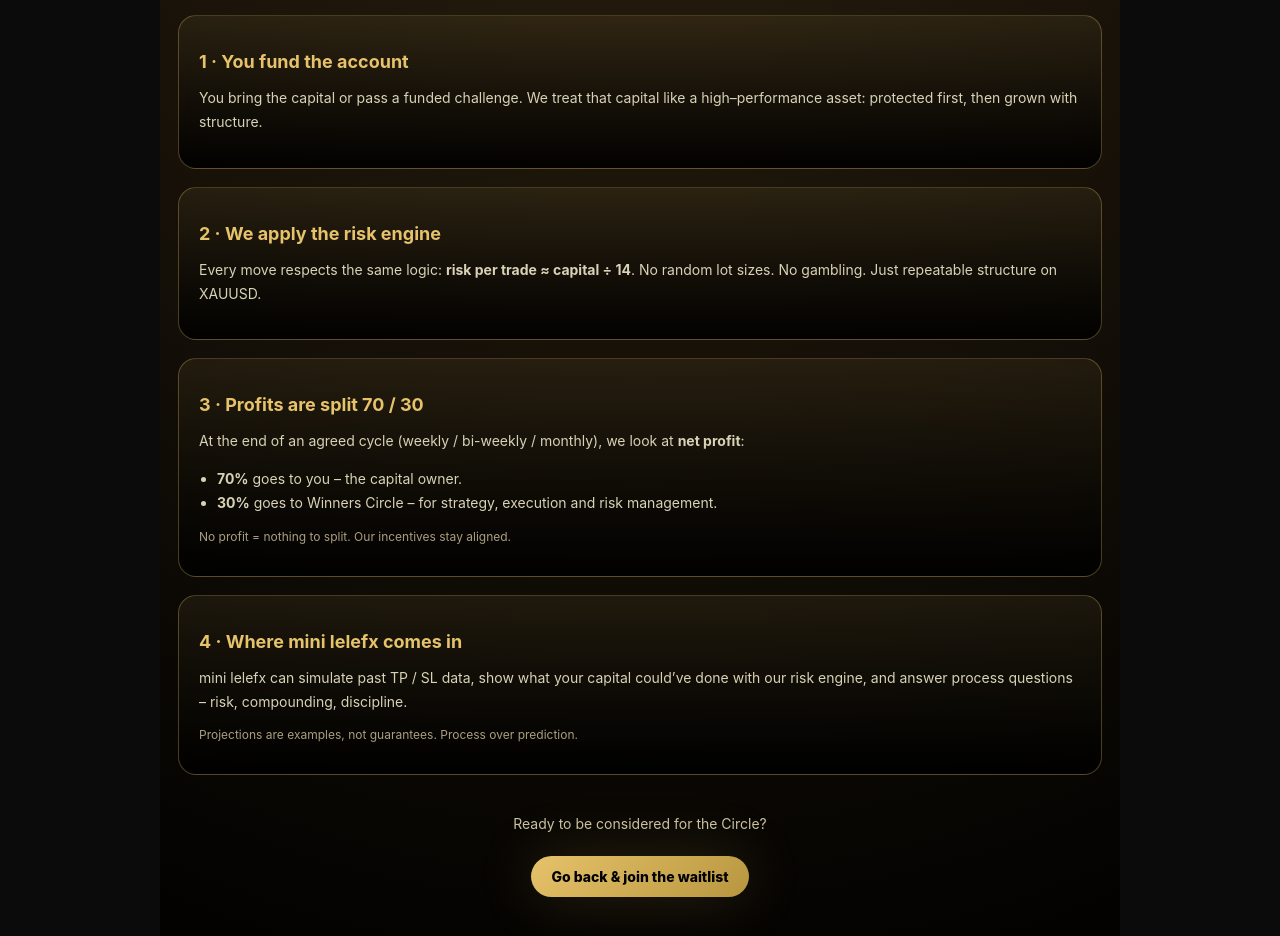
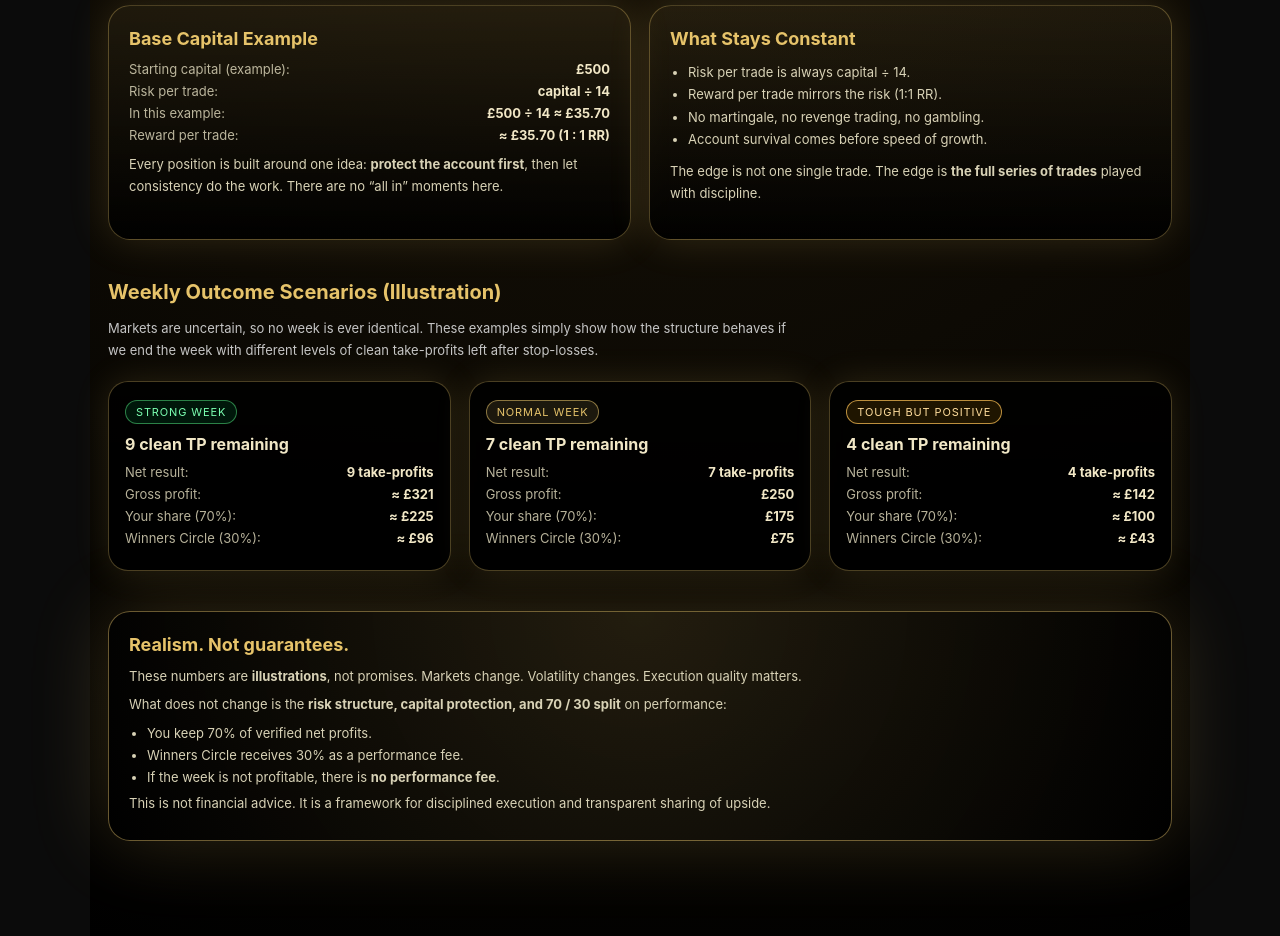
Before and after one commit to bammamileleabdul/winners-circle-university, a Next.js app: page /how in a window 1280 px wide. Shown: the part 260-1196 px from the top of the page. Built offline with nearby package versions, Linux system fonts and the light colour scheme.

Commit message:
Update page.js

```diff
--- a/app/how/page.js
+++ b/app/how/page.js
@@ -1,201 +1,371 @@
 "use client";
 
-export default function HowPage() {
+export default function How() {
   return (
-    <main
-      style={{
-        minHeight: "100vh",
-        padding: "80px 18px 120px",
-        background:
-          "radial-gradient(circle at top, #2a1f0f, #000)",
-        color: "#f5f1dd",
-        maxWidth: "960px",
-        margin: "0 auto",
-      }}
-    >
-      <section style={{ textAlign: "center", marginBottom: "40px" }}>
-        <p
-          style={{
-            display: "inline-block",
-            padding: "8px 14px",
-            borderRadius: 999,
-            border: "1px solid rgba(230,195,106,0.35)",
-            color: "#e6c36a",
-            fontSize: 11,
-            letterSpacing: "0.16em",
-            marginBottom: 16,
-          }}
-        >
-          HOW IT WORKS
+    <>
+      <section className="how">
+        <div className="pill">HOW IT WORKS · TRANSPARENT MATH</div>
+
+        <h1>How the Numbers Actually Work</h1>
+        <p className="lead">
+          No hype. No mystery. Just disciplined risk, fixed structure, and clear
+          performance sharing between you and Winners Circle.
         </p>
 
-        <h1
-          style={{
-            fontSize: 28,
-            marginBottom: 12,
-            color: "#e6c36a",
-          }}
-        >
-          How Winners Circle makes you money
-        </h1>
-
-        <p
-          style={{
-            fontSize: 14,
-            lineHeight: 1.8,
-            color: "#ddd3b4",
-          }}
-        >
-          Simple split: <strong>you keep 70%</strong>,{" "}
-          <strong>we take 30%</strong>. Our job is to protect capital,
-          compound clean returns, and keep the whole process disciplined.
-        </p>
-      </section>
-
-      <section
-        style={{
-          display: "grid",
-          gap: 18,
-        }}
-      >
-        <div
-          style={{
-            padding: 20,
-            borderRadius: 18,
-            border: "1px solid rgba(230,195,106,0.3)",
-            background:
-              "linear-gradient(180deg, rgba(230,195,106,0.08), rgba(0,0,0,0.9))",
-          }}
-        >
-          <h2 style={{ color: "#e6c36a", fontSize: 18, marginBottom: 8 }}>
-            1 · You fund the account
-          </h2>
-          <p style={{ fontSize: 14, lineHeight: 1.7, color: "#d8d2b6" }}>
-            You bring the capital or pass a funded challenge. We treat that
-            capital like a high–performance asset: protected first, then
-            grown with structure.
+        {/* CAPITAL & RISK BLOCK */}
+        <div className="grid">
+          <div className="card">
+            <h2>Base Capital Example</h2>
+            <ul className="list">
+              <li>
+                <span>Starting capital (example):</span>
+                <strong>£500</strong>
+              </li>
+              <li>
+                <span>Risk per trade:</span>
+                <strong>capital ÷ 14</strong>
+              </li>
+              <li>
+                <span>In this example:</span>
+                <strong>£500 ÷ 14 ≈ £35.70</strong>
+              </li>
+              <li>
+                <span>Reward per trade:</span>
+                <strong>≈ £35.70 (1 : 1 RR)</strong>
+              </li>
+            </ul>
+            <p className="copy">
+              Every position is built around one idea:{" "}
+              <strong>protect the account first</strong>, then let consistency
+              do the work. There are no “all in” moments here.
             </p>
           </div>
 
-        <div
-          style={{
-            padding: 20,
-            borderRadius: 18,
-            border: "1px solid rgba(230,195,106,0.3)",
-            background:
-              "linear-gradient(180deg, rgba(230,195,106,0.08), rgba(0,0,0,0.9))",
-          }}
-        >
-          <h2 style={{ color: "#e6c36a", fontSize: 18, marginBottom: 8 }}>
-            2 · We apply the risk engine
-          </h2>
-          <p style={{ fontSize: 14, lineHeight: 1.7, color: "#d8d2b6" }}>
-            Every move respects the same logic:{" "}
-            <strong>risk per trade ≈ capital ÷ 14</strong>. No random lot
-            sizes. No gambling. Just repeatable structure on XAUUSD.
+          <div className="card">
+            <h2>What Stays Constant</h2>
+            <ul className="bullets">
+              <li>Risk per trade is always capital ÷ 14.</li>
+              <li>Reward per trade mirrors the risk (1:1 RR).</li>
+              <li>No martingale, no revenge trading, no gambling.</li>
+              <li>Account survival comes before speed of growth.</li>
+            </ul>
+            <p className="copy">
+              The edge is not one single trade. The edge is{" "}
+              <strong>the full series of trades</strong> played with discipline.
             </p>
           </div>
+        </div>
 
-        <div
-          style={{
-            padding: 20,
-            borderRadius: 18,
-            border: "1px solid rgba(230,195,106,0.3)",
-            background:
-              "linear-gradient(180deg, rgba(230,195,106,0.08), rgba(0,0,0,0.9))",
-          }}
-        >
-          <h2 style={{ color: "#e6c36a", fontSize: 18, marginBottom: 8 }}>
-            3 · Profits are split 70 / 30
-          </h2>
-          <p style={{ fontSize: 14, lineHeight: 1.7, color: "#d8d2b6" }}>
-            At the end of an agreed cycle (weekly / bi-weekly / monthly),
-            we look at <strong>net profit</strong>:
+        {/* WEEKLY SCENARIOS */}
+        <h2 className="subhead">Weekly Outcome Scenarios (Illustration)</h2>
+        <p className="subcopy">
+          Markets are uncertain, so no week is ever identical. These examples
+          simply show how the structure behaves if we end the week with
+          different levels of clean take-profits left after stop-losses.
         </p>
-          <ul
-            style={{
-              marginTop: 8,
-              paddingLeft: 18,
-              fontSize: 14,
-              color: "#d8d2b6",
-              lineHeight: 1.7,
-            }}
-          >
+
+        <div className="grid three">
+          {/* Strong Week */}
+          <div className="scenario">
+            <div className="tag tag-strong">Strong week</div>
+            <h3>9 clean TP remaining</h3>
+            <ul className="list">
               <li>
-              <strong>70%</strong> goes to you – the capital owner.
+                <span>Net result:</span>
+                <strong>9 take-profits</strong>
               </li>
               <li>
-              <strong>30%</strong> goes to Winners Circle – for strategy,
-              execution and risk management.
+                <span>Gross profit:</span>
+                <strong>≈ £321</strong>
+              </li>
+              <li>
+                <span>Your share (70%):</span>
+                <strong>≈ £225</strong>
+              </li>
+              <li>
+                <span>Winners Circle (30%):</span>
+                <strong>≈ £96</strong>
               </li>
             </ul>
-          <p
-            style={{
-              marginTop: 8,
-              fontSize: 12,
-              color: "#a99f80",
-            }}
-          >
-            No profit = nothing to split. Our incentives stay aligned.
-          </p>
           </div>
 
-        <div
-          style={{
-            padding: 20,
-            borderRadius: 18,
-            border: "1px solid rgba(230,195,106,0.3)",
-            background:
-              "linear-gradient(180deg, rgba(230,195,106,0.08), rgba(0,0,0,0.9))",
-          }}
-        >
-          <h2 style={{ color: "#e6c36a", fontSize: 18, marginBottom: 8 }}>
-            4 · Where mini lelefx comes in
-          </h2>
-          <p style={{ fontSize: 14, lineHeight: 1.7, color: "#d8d2b6" }}>
-            mini lelefx can simulate past TP / SL data, show what your
-            capital could’ve done with our risk engine, and answer process
-            questions – risk, compounding, discipline.
+          {/* Normal Week */}
+          <div className="scenario">
+            <div className="tag tag-base">Normal week</div>
+            <h3>7 clean TP remaining</h3>
+            <ul className="list">
+              <li>
+                <span>Net result:</span>
+                <strong>7 take-profits</strong>
+              </li>
+              <li>
+                <span>Gross profit:</span>
+                <strong>£250</strong>
+              </li>
+              <li>
+                <span>Your share (70%):</span>
+                <strong>£175</strong>
+              </li>
+              <li>
+                <span>Winners Circle (30%):</span>
+                <strong>£75</strong>
+              </li>
+            </ul>
+          </div>
+
+          {/* Tough Week */}
+          <div className="scenario">
+            <div className="tag tag-tough">Tough but positive</div>
+            <h3>4 clean TP remaining</h3>
+            <ul className="list">
+              <li>
+                <span>Net result:</span>
+                <strong>4 take-profits</strong>
+              </li>
+              <li>
+                <span>Gross profit:</span>
+                <strong>≈ £142</strong>
+              </li>
+              <li>
+                <span>Your share (70%):</span>
+                <strong>≈ £100</strong>
+              </li>
+              <li>
+                <span>Winners Circle (30%):</span>
+                <strong>≈ £43</strong>
+              </li>
+            </ul>
+          </div>
+        </div>
+
+        {/* DISCLAIMER / TRUST BLOCK */}
+        <div className="disclaimerCard">
+          <h2>Realism. Not guarantees.</h2>
+          <p>
+            These numbers are <strong>illustrations</strong>, not promises.
+            Markets change. Volatility changes. Execution quality matters.
           </p>
-          <p
-            style={{
-              marginTop: 8,
-              fontSize: 12,
-              color: "#a99f80",
-            }}
-          >
-            Projections are examples, not guarantees. Process over prediction.
+          <p>
+            What does not change is the{" "}
+            <strong>risk structure, capital protection, and 70 / 30 split</strong>{" "}
+            on performance:
+          </p>
+          <ul className="bullets">
+            <li>You keep 70% of verified net profits.</li>
+            <li>Winners Circle receives 30% as a performance fee.</li>
+            <li>
+              If the week is not profitable, there is{" "}
+              <strong>no performance fee</strong>.
+            </li>
+          </ul>
+          <p className="fine">
+            This is not financial advice. It is a framework for disciplined
+            execution and transparent sharing of upside.
           </p>
         </div>
       </section>
 
-      <section
-        style={{
-          marginTop: 40,
-          textAlign: "center",
-          fontSize: 14,
-          color: "#c9c2a2",
-        }}
-      >
-        <p>Ready to be considered for the Circle?</p>
-        <a
-          href="/#overview"
-          style={{
-            display: "inline-block",
-            marginTop: 10,
-            padding: "12px 20px",
-            borderRadius: 999,
-            background:
-              "linear-gradient(135deg, #e6c36a, #b8963f)",
-            color: "#000",
-            fontWeight: 800,
-            textDecoration: "none",
-            boxShadow: "0 0 60px rgba(230,195,106,0.18)",
-          }}
-        >
-          Go back & join the waitlist
-        </a>
-      </section>
-    </main>
+      <style jsx>{`
+        .how {
+          min-height: 100vh;
+          padding: 80px 18px 100px;
+          background: radial-gradient(circle at top, #1a1408, #000);
+          color: #f5f5f5;
+          max-width: 1100px;
+          margin: 0 auto;
+        }
+
+        .pill {
+          display: inline-block;
+          padding: 8px 14px;
+          border-radius: 999px;
+          border: 1px solid rgba(230, 195, 106, 0.3);
+          color: #e6c36a;
+          font-size: 11px;
+          letter-spacing: 0.16em;
+          text-transform: uppercase;
+          margin-bottom: 18px;
+        }
+
+        h1 {
+          font-size: 32px;
+          margin: 0 0 12px;
+          color: #e6c36a;
+        }
+
+        .lead {
+          max-width: 620px;
+          font-size: 14px;
+          line-height: 1.8;
+          color: #d6d6d6;
+          margin-bottom: 32px;
+        }
+
+        .grid {
+          display: grid;
+          gap: 18px;
+          margin-bottom: 40px;
+        }
+
+        .grid.three {
+          grid-template-columns: repeat(auto-fit, minmax(260px, 1fr));
+        }
+
+        .card {
+          background: linear-gradient(
+            180deg,
+            rgba(230, 195, 106, 0.08),
+            rgba(0, 0, 0, 0.9)
+          );
+          border-radius: 22px;
+          border: 1px solid rgba(230, 195, 106, 0.32);
+          padding: 22px 20px;
+          box-shadow: 0 0 40px rgba(230, 195, 106, 0.16);
+        }
+
+        .card h2 {
+          margin: 0 0 12px;
+          font-size: 18px;
+          color: #e6c36a;
+        }
+
+        .copy {
+          font-size: 13px;
+          line-height: 1.7;
+          color: #d8d2b6;
+          margin-top: 10px;
+        }
+
+        .list {
+          list-style: none;
+          padding: 0;
+          margin: 0;
+          font-size: 13px;
+          color: #d8d2b6;
+        }
+
+        .list li {
+          display: flex;
+          justify-content: space-between;
+          gap: 12px;
+          margin-bottom: 6px;
+        }
+
+        .list span {
+          opacity: 0.85;
+        }
+
+        .list strong {
+          color: #f1e7c6;
+        }
+
+        .bullets {
+          list-style: disc;
+          padding-left: 18px;
+          margin: 6px 0 0;
+          font-size: 13px;
+          color: #d8d2b6;
+          line-height: 1.7;
+        }
+
+        .subhead {
+          margin: 6px 0 6px;
+          font-size: 20px;
+          color: #e6c36a;
+        }
+
+        .subcopy {
+          font-size: 13px;
+          color: #c5c5c5;
+          max-width: 680px;
+          line-height: 1.7;
+          margin-bottom: 20px;
+        }
+
+        .scenario {
+          background: linear-gradient(
+            180deg,
+            rgba(0, 0, 0, 0.85),
+            rgba(0, 0, 0, 0.98)
+          );
+          border-radius: 20px;
+          border: 1px solid rgba(230, 195, 106, 0.32);
+          padding: 18px 16px 18px;
+          box-shadow: 0 0 35px rgba(230, 195, 106, 0.14);
+        }
+
+        .scenario h3 {
+          margin: 6px 0 10px;
+          font-size: 16px;
+          color: #f1e7c6;
+        }
+
+        .tag {
+          display: inline-block;
+          padding: 4px 10px;
+          border-radius: 999px;
+          font-size: 11px;
+          letter-spacing: 0.08em;
+          text-transform: uppercase;
+          margin-bottom: 4px;
+        }
+
+        .tag-strong {
+          background: rgba(0, 128, 55, 0.18);
+          border: 1px solid rgba(72, 201, 112, 0.6);
+          color: #7bffb1;
+        }
+
+        .tag-base {
+          background: rgba(230, 195, 106, 0.12);
+          border: 1px solid rgba(230, 195, 106, 0.55);
+          color: #e6c36a;
+        }
+
+        .tag-tough {
+          background: rgba(255, 174, 0, 0.12);
+          border: 1px solid rgba(255, 196, 87, 0.7);
+          color: #ffdd9b;
+        }
+
+        .disclaimerCard {
+          margin-top: 34px;
+          padding: 22px 20px 20px;
+          border-radius: 22px;
+          border: 1px solid rgba(230, 195, 106, 0.45);
+          background: radial-gradient(
+            circle at top,
+            rgba(230, 195, 106, 0.12),
+            rgba(0, 0, 0, 0.95)
+          );
+          box-shadow: 0 0 80px rgba(230, 195, 106, 0.2);
+        }
+
+        .disclaimerCard h2 {
+          margin: 0 0 10px;
+          color: #e6c36a;
+          font-size: 18px;
+        }
+
+        .disclaimerCard p {
+          font-size: 13px;
+          line-height: 1.8;
+          color: #d8d2b6;
+          margin: 4px 0;
+        }
+
+        .fine {
+          margin-top: 10px;
+          font-size: 12px;
+          color: #a7a08a;
+        }
+
+        @media (min-width: 720px) {
+          .grid {
+            grid-template-columns: repeat(2, minmax(0, 1fr));
+          }
+        }
+      `}</style>
+    </>
   );
 }
```
Lines whose indentation alone changed are shown as unchanged.
